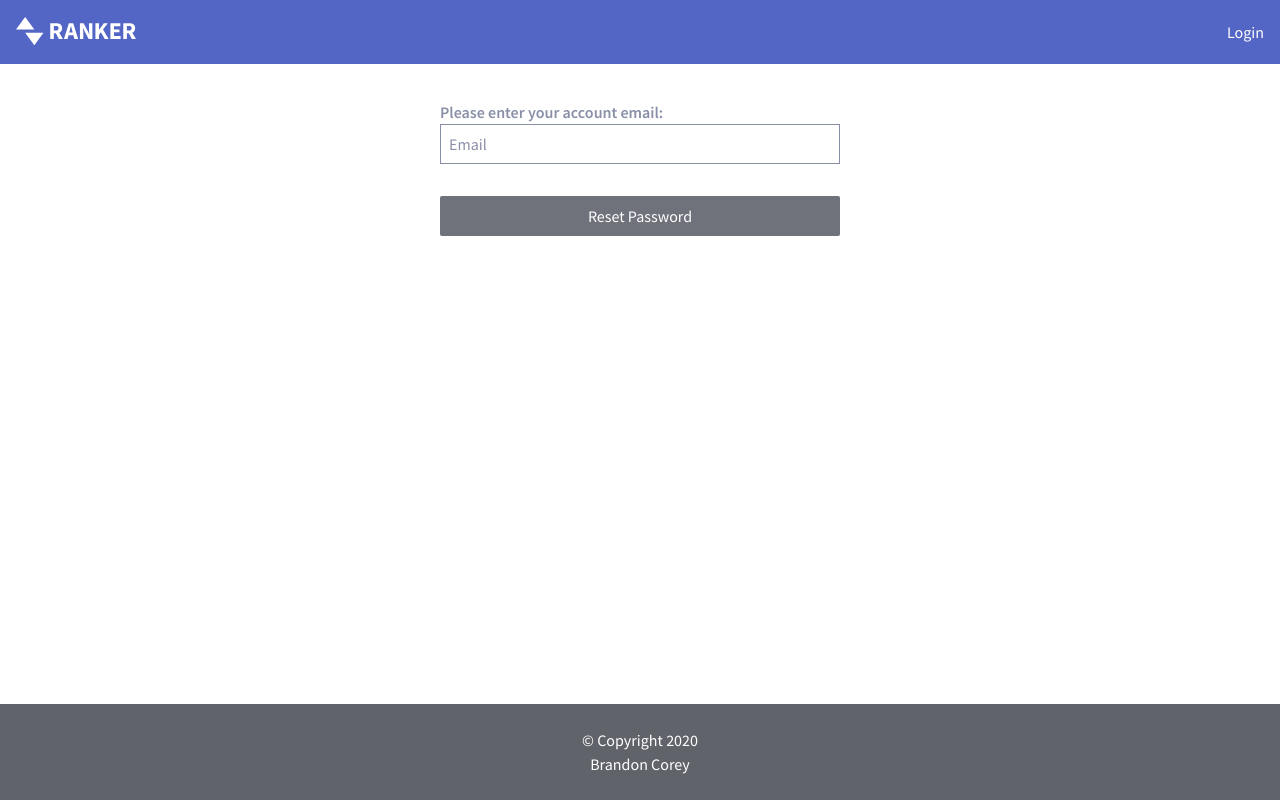
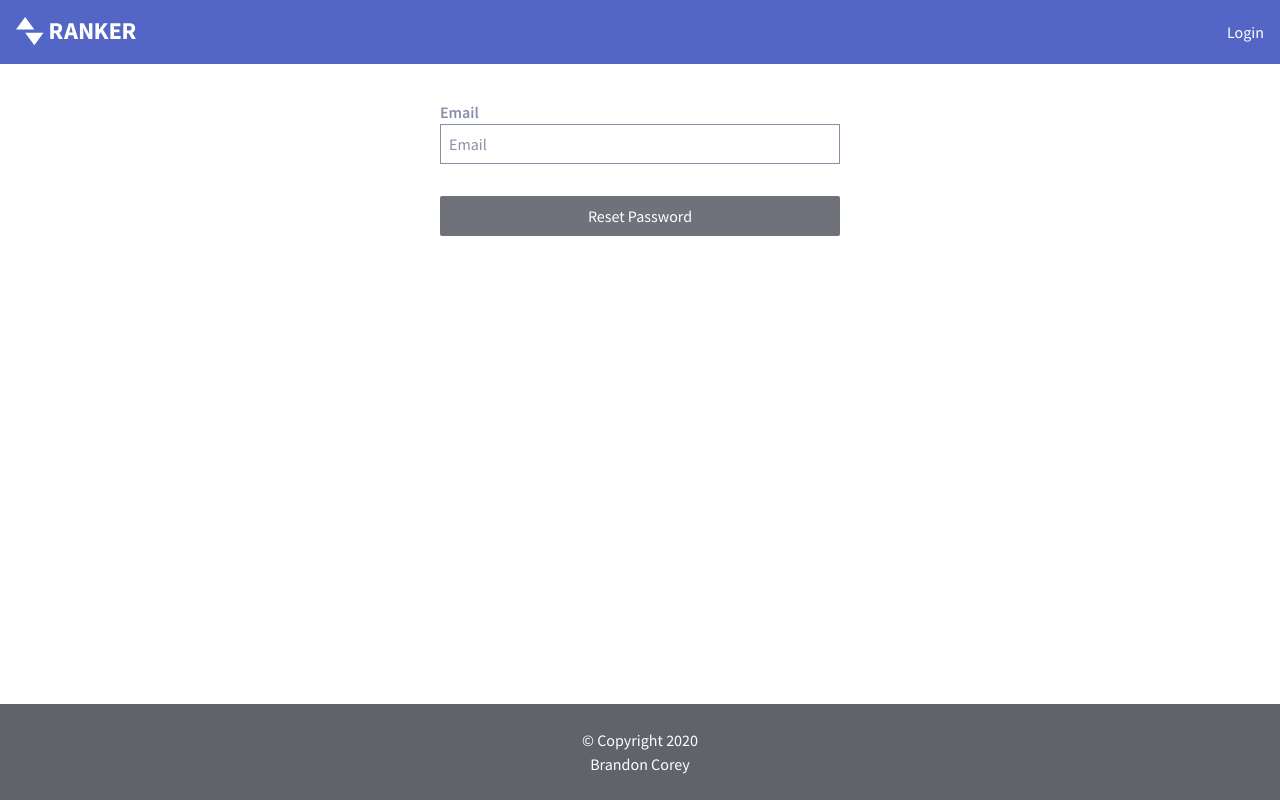
Before and after one commit to bcorey85/ranker-frontend, a React (Create React App) app: page /resetpassword in a window 1280 px wide. Built offline with nearby package versions, Linux system fonts and the light colour scheme.

Commit message:
add input component to authform

```diff
--- /dev/null
+++ b/src/components/shared/Input.js
@@ -0,0 +1,20 @@
+import React from 'react';
+
+const Input = ({ type, id, placeholder, label, handleChange, value }) => {
+	const labelElement = <label htmlFor={id}>{placeholder}</label>;
+
+	return (
+		<React.Fragment>
+			{label ? labelElement : ''}
+			<input
+				type={type}
+				id={id}
+				placeholder={placeholder}
+				onChange={handleChange}
+				value={value}
+			/>
+		</React.Fragment>
+	);
+};
+
+export default Input;
--- /dev/null
+++ b/src/hooks/useInputState.js
@@ -0,0 +1,16 @@
+import { useState } from 'react';
+
+const useInputState = initialState => {
+	const [ state, setState ] = useState(initialState || '');
+
+	const updateState = e => {
+		setState(e.target.value);
+	};
+
+	const reset = () => {
+		setState('');
+	};
+	return [ state, updateState, reset ];
+};
+
+export default useInputState;
--- a/src/pages/Login.js
+++ b/src/pages/Login.js
@@ -3,17 +3,35 @@ import { NavLink } from 'react-router-dom';
 
 import AuthForm from '../components/auth/AuthForm';
 import Button from '../components/shared/Button';
+import Input from '../components/shared/Input';
+
+import useInputState from '../hooks/useInputState';
 
 const Login = () => {
+	const [ email, setEmail ] = useInputState('');
+	const [ password, setPassword ] = useInputState('');
+
 	const login = () => {};
 
 	return (
 		<AuthForm>
 			<form>
-				<label htmlFor='email'>Email</label>
-				<input type='text' placeholder='Email' id='email' />
-				<label htmlFor='password'>Password</label>
-				<input type='password' placeholder='Password' id='password' />
+				<Input
+					type='text'
+					id='email'
+					placeholder='Email'
+					label
+					handleChange={setEmail}
+					value={email}
+				/>
+				<Input
+					type='password'
+					id='password'
+					placeholder='Password'
+					label
+					handleChange={setPassword}
+					value={password}
+				/>
 				<Button handleClick={login}>Login</Button>
 			</form>
 			<NavLink to='/register'>Need an account?</NavLink>
--- a/src/pages/Register.js
+++ b/src/pages/Register.js
@@ -3,19 +3,45 @@ import { NavLink } from 'react-router-dom';
 
 import AuthForm from '../components/auth/AuthForm';
 import Button from '../components/shared/Button';
+import Input from '../components/shared/Input';
+
+import useInputState from '../hooks/useInputState';
 
 const Register = () => {
+	const [ username, setUsername ] = useInputState('');
+	const [ email, setEmail ] = useInputState('');
+	const [ password, setPassword ] = useInputState('');
+
 	const register = () => {};
 
 	return (
 		<AuthForm>
 			<form>
-				<label htmlFor='username'>Username</label>
-				<input type='text' placeholder='Username' id='username' />
-				<label htmlFor='email'>Email</label>
-				<input type='text' placeholder='Email' id='email' />
-				<label htmlFor='password'>Password</label>
-				<input type='password' placeholder='Password' id='password' />
+				<Input
+					type='text'
+					id='username'
+					placeholder='Username'
+					label
+					handleChange={setUsername}
+					value={username}
+				/>
+				<Input
+					type='text'
+					id='email'
+					placeholder='Email'
+					label
+					handleChange={setEmail}
+					value={email}
+				/>
+				<Input
+					type='password'
+					id='password'
+					placeholder='Password'
+					label
+					handleChange={setPassword}
+					value={password}
+				/>
+
 				<Button handleClick={register}>Register</Button>
 			</form>
 			<NavLink to='/resetpassword'>Reset password</NavLink>
--- a/src/pages/ResetPassword.js
+++ b/src/pages/ResetPassword.js
@@ -1,17 +1,27 @@
 import React from 'react';
-import { NavLink } from 'react-router-dom';
 
 import AuthForm from '../components/auth/AuthForm';
 import Button from '../components/shared/Button';
+import Input from '../components/shared/Input';
+
+import useInputState from '../hooks/useInputState';
 
 const Register = () => {
+	const [ email, setEmail ] = useInputState('');
+
 	const resetPassword = () => {};
 
 	return (
 		<AuthForm>
 			<form>
-				<label htmlFor='email'>Please enter your account email:</label>
-				<input type='text' placeholder='Email' id='email' />
+				<Input
+					type='text'
+					id='email'
+					placeholder='Email'
+					label
+					handleChange={setEmail}
+					value={email}
+				/>
 				<Button handleClick={resetPassword}>Reset Password</Button>
 			</form>
 		</AuthForm>
```
Also changed, not shown: 1 other file (tests, documents, lock files or other folders).
